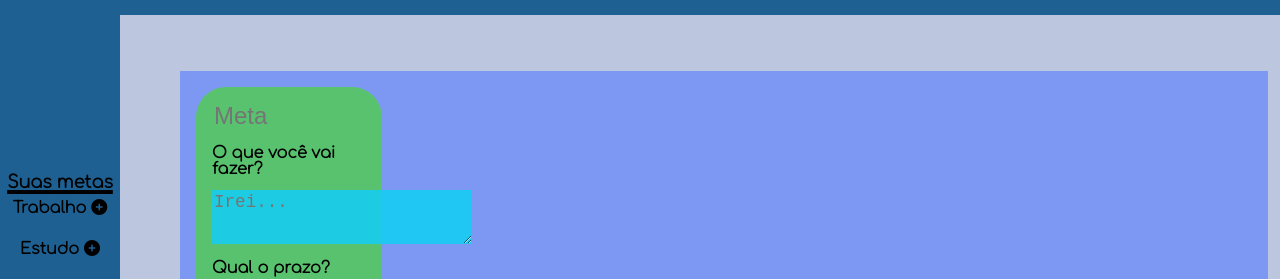
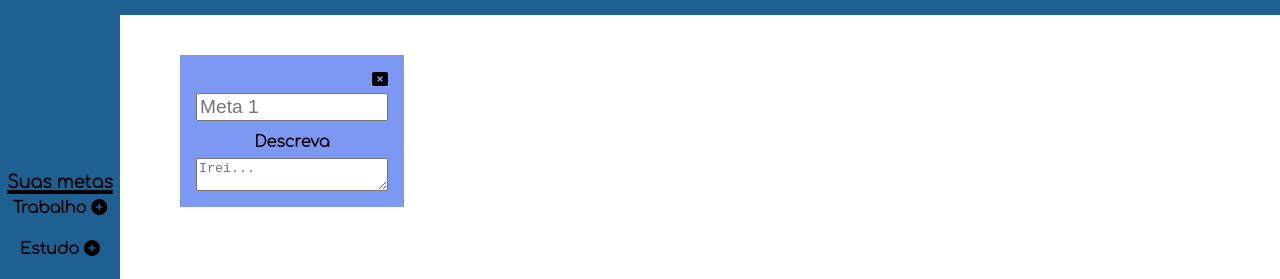
Before and after one commit to YuriCF1/Organizese, a plain HTML site: page index.html in a window 1280 px wide. Shown: the part 105-384 px from the top of the page. Drawn offline with Linux system fonts and the light colour scheme.

Commit message:
Card adicionado. Comecando estudo de JS

```diff
--- a/assets/css/cards.css
+++ b/assets/css/cards.css
@@ -1,3 +1,47 @@
+.meta {
+    position: relative;
+
+}
+
+.meta_container {
+    display: flex;
+    flex-direction: column;
+    text-align: center;
+    height: 15vh;
+
+    position: absolute;
+    top: -80vh;
+    left: 22.5vh;
+    width: 15vw;
+
+    padding: 1rem;
+    background-color: rgb(124, 152, 243);
+
+}
+
+.meta_container i {
+    margin-bottom: 0.4rem;
+    text-align: end;
+}
+
+.meta_nome {
+    font-size: 1.2rem;
+
+}
+
+.meta_container span {
+    margin: 0.8rem 0 .5rem 0;
+}
+
+.meta_descricao {
+    height: 3rem;
+
+}
+
+
+
+/*
+
 /*________Cards no inicio________________________*/
 .cards_container {
     display: flex;
--- a/index.html
+++ b/index.html
@@ -91,16 +91,16 @@
                 </nav>
             </div>
             <!--_______________________________INICIO____________________________________________-->
-            <div id="cards_centro" class="cards_centro">
+            <!-- <div id="cards_centro" class="cards_centro">
                 <div>
                     <p class="cards_inicio">Adicione suas metas</p>
                     <p class="cards_iniciosub">Clicando na lateral esquerda</p>
                 </div>
-            </div>
+            </div> -->
         </section>
 
         <!--_______________________________CardTrabalho____________________________________________-->
-        <section class="cards_container">
+        <!-- <section class="cards_container">
             <div id="card_linhas" class="card_linhas">
                 <form class="card_ad">
                     <input id='card_ad__titulo' class='card_ad__titulo' type='text' placeholder='Meta'>
@@ -109,15 +109,11 @@
                         placeholder='Irei...'></textarea>
                     <label for='tempo'>Qual o prazo?</label>
 
-                    <!-- <input class='card_ad__tempo' type='datetime-local' name='' id='r-data'> -->
+                   -- <input class='card_ad__tempo' type='datetime-local' name='' id='r-data'>--
                     <input class='card_ad__tempo' type='datetime-local' name='' id='r-data'>
                     <input class="botao" type="submit" value="Começar!" id="botao" name="botao">
 
                     <div>
-                        <!-- <time id="f_dias"></time>
-                        <time id="f_horas"></time>
-                        <time id="f_minutos"></time>
-                        <time id="f_segundos"></time>-->
                         <time class="f_dias"></time>
                         <time class="f_horas"></time>
                         <time class="f_minutos"></time>
@@ -127,6 +123,16 @@
 
                 </form>
             </div>
+        </section> -->
+        <!--_______________________________CardMeta____________________________________________-->
+        <section class="meta">
+            <div class="meta_container">
+                <i class="fa-solid fa-rectangle-xmark"></i>
+                <input class="meta_nome" type="text" placeholder="Meta 1">
+                <span>Descreva</span>
+                <textarea class="mketa_descricao" type="text" rows='4' cols='10' placeholder="Irei..."></textarea>
+            </div>
+
         </section>
     </main>
     <script src="assets/js/tempo.js"></script>
```
